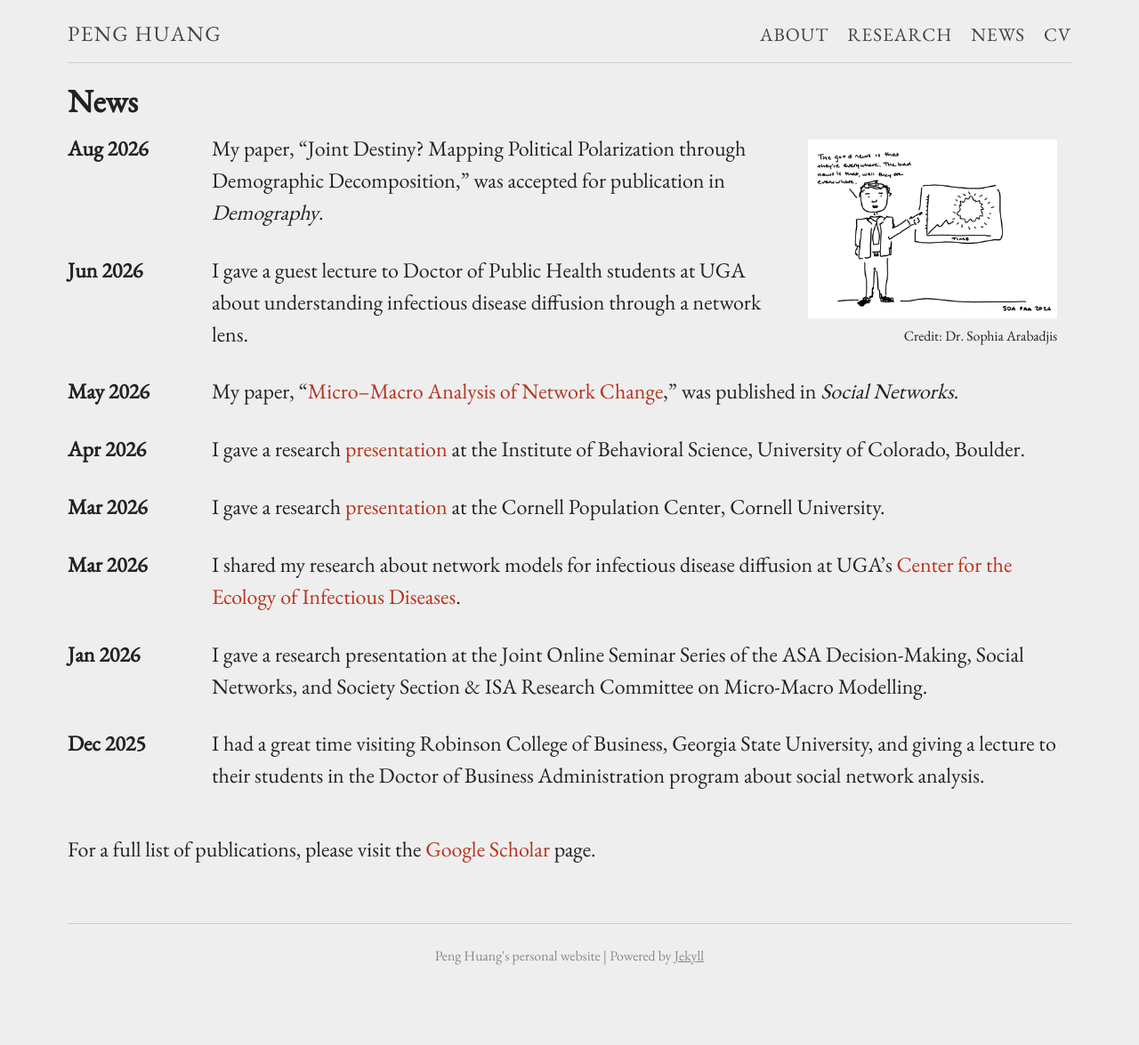
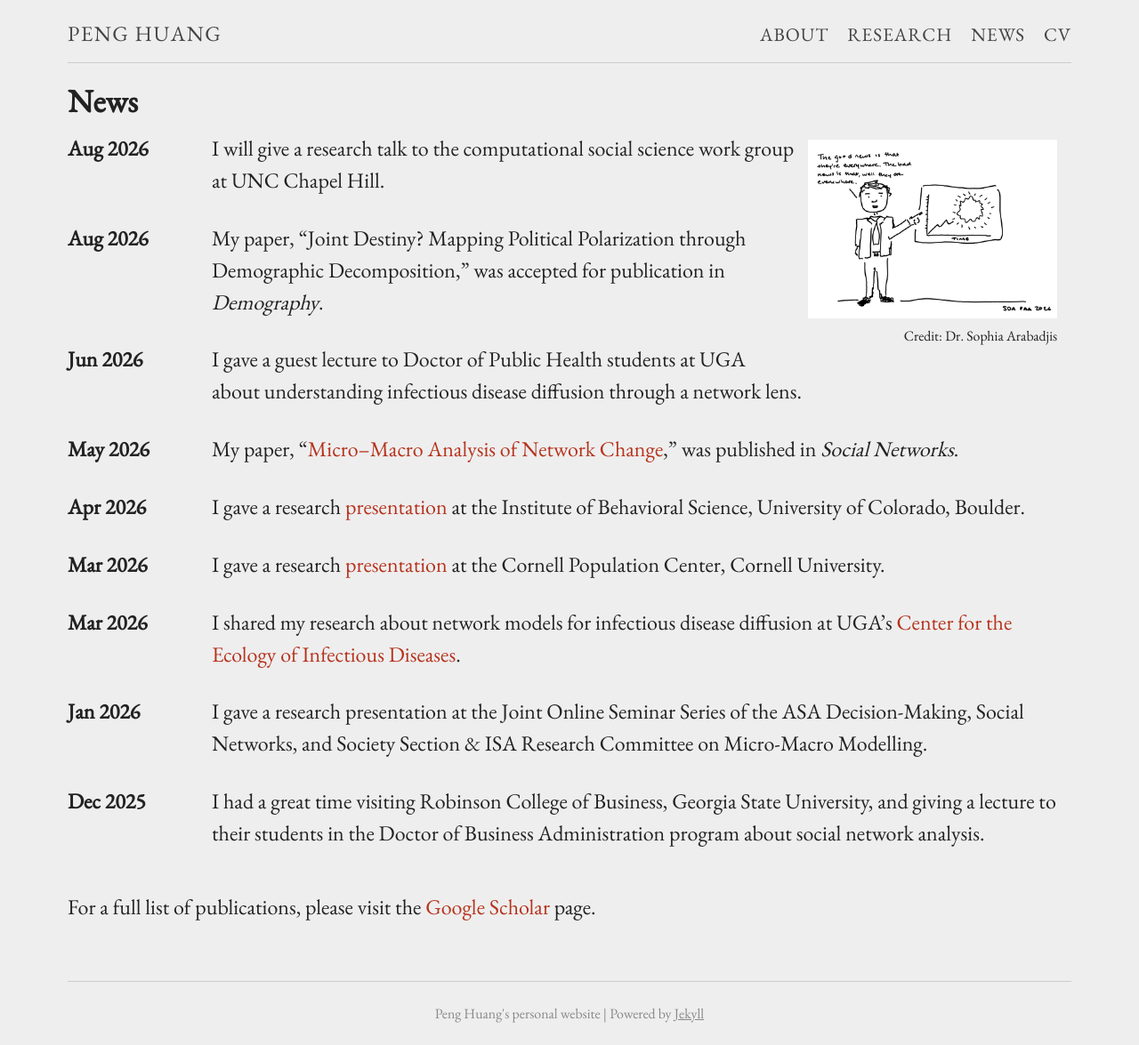
Before and after one commit to phuang5/personalwebsite, a Jekyll site: the page built from news.md, in a window 1280 px wide. Shown: the whole page at 89% size. Built offline with Jekyll 4.4.1, drawn with Linux system fonts in a browser that asks for light colours; before the commit the page ends 1110 px from its top, so only the background shows below that.

Commit message:
Update news.md

```diff
--- a/news.md
+++ b/news.md
@@ -5,6 +5,9 @@ title: News
 ---
 
 {% include image.html url="/images/dispersion.png" caption="Credit: Dr. Sophia Arabadjis" align="right" width="280px" %}
+
+**Aug 2026**
+: I will give a research talk to the computational social science work group at UNC Chapel Hill.
 
 **Aug 2026**
 : My paper, "Joint Destiny? Mapping Political Polarization through Demographic Decomposition," was accepted for publication in *Demography*.
```
